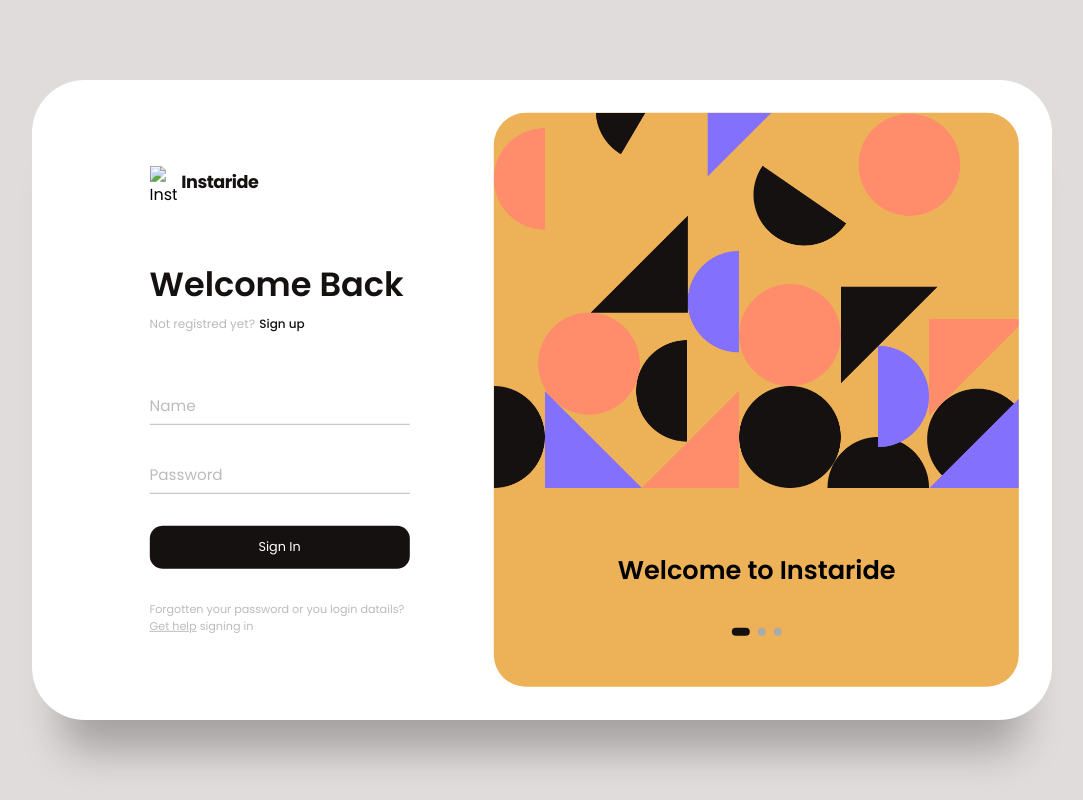
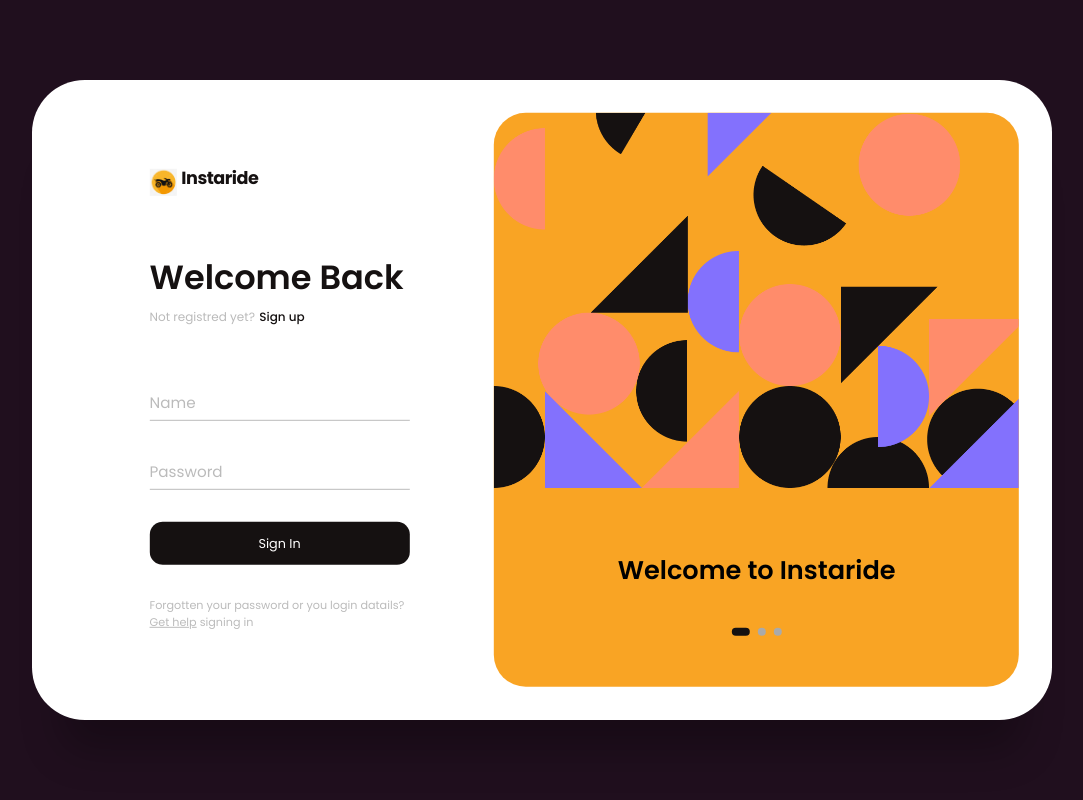
Before and after one commit to Ed-Isingoma/saferbodasite, a plain HTML site: page register/register.html in a window 1280 px wide. Shown: the whole page, without its empty margins (98-1181 px from the left). Drawn offline with Linux system fonts and the light colour scheme; files whose address does not match are found by name.

Commit message:
registration page modification

```diff
--- a/register/register.css
+++ b/register/register.css
@@ -17,7 +17,7 @@ main {
   width: 100%;
   min-height: 100vh;
   overflow: hidden;
-  background-color: #e0dcdb;
+  background-color: #200f1e;
   padding: 2rem;
   display: flex;
   align-items: center;
@@ -211,7 +211,7 @@ main.sign-up-mode .carousel {
   width: 55%;
   left: 45%;
   top: 0;
-  background-color: #ecac4bee;
+  background-color: #f99e15ee;
   border-radius: 2rem;
   display: grid;
   grid-template-rows: auto 1fr;
--- a/register/register.html
+++ b/register/register.html
@@ -14,7 +14,7 @@
           <div class="forms-wrap">
             <form action="register.html" autocomplete="off" class="sign-in-form">
               <div class="logo">
-                <img src="./boda.webp" alt="Instaride" />
+                <img src="../image/boda.webp" alt="Instaride" />
                 <h4>Instaride</h4>
               </div>
 
```
Also changed, not shown: homepage/homepage.html (+1 -1 lines).
